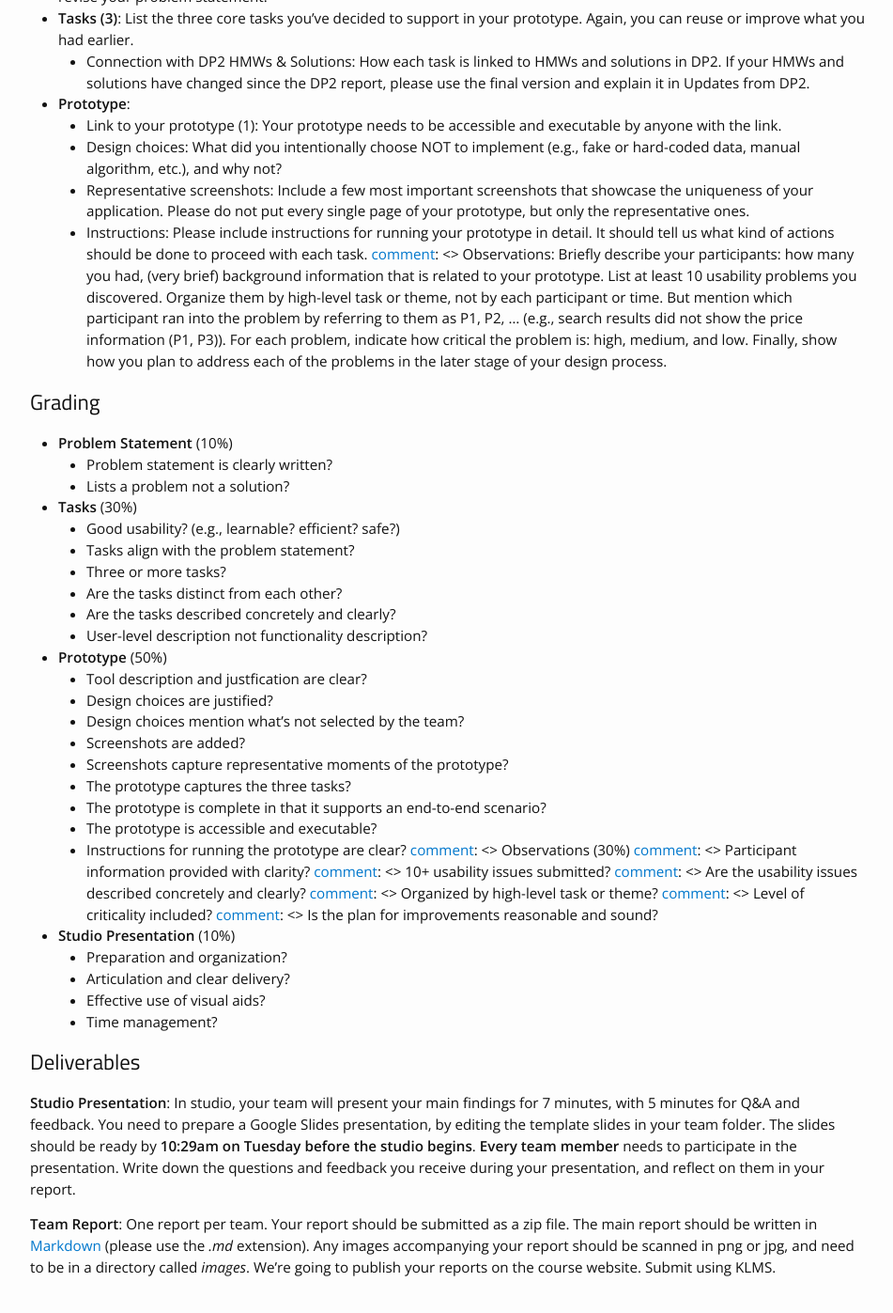
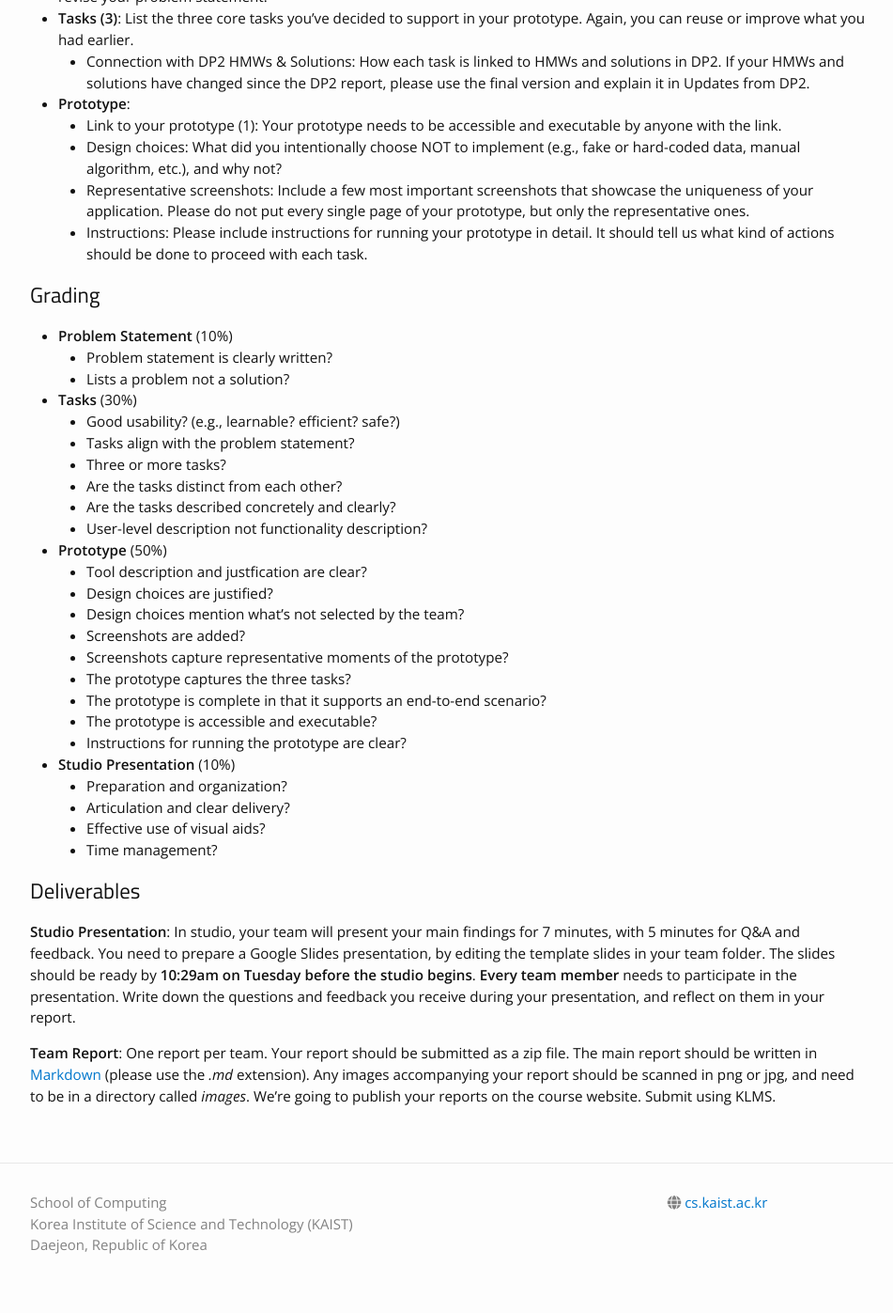
Before and after one commit to cstl-kaist/cs473-2025-fall, a Jekyll site: the page built from _projects/05_DPM3.md, in a window 1280 px wide and 1400 px high, scrolled down 1005 px. Shown: the top 1397 px of the window at 94% size, without its empty margins (163-1114 px from the left). Built offline with Jekyll 4.4.1, drawn with Linux system fonts in a browser that asks for light colours; nearby versions of some CDN libraries.

Commit message:
Fixing DPM3 again

```diff
--- a/_projects/05_DPM3.md
+++ b/_projects/05_DPM3.md
@@ -10,6 +10,22 @@ hide_from_announcements: true
 #     type: due
 #     date: 2024-04-05T23:59:00
 #     description: 'DP2 due'
+
+# After building your digital prototype, **find at least three participants to test it**. Make sure they are not friends who know about your project already, or classmates. Preferably, **try to find participants who are close to your target user group**. If they are not your target user, please explain how they still provide valuable feedback for your prototype.
+
+# Your Report:
+
+# **Observations**: Briefly describe your participants: how many you had, (very brief) background information that is related to your prototype. List at least 10 usability problems you discovered. Organize them by high-level task or theme, not by each participant or time. But mention which participant ran into the problem by referring to them as P1, P2, ... (e.g., search results did not show the price information (P1, P3)). For each problem, indicate how critical the problem is: high, medium, and low. Finally, show how you plan to address each of the problems in the later stage of your design process.
+
+## Rubric:
+
+# **Observations** (30%)
+# Participant information provided with clarity?
+# 10+ usability issues submitted?
+# Are the usability issues described concretely and clearly?
+# Organized by high-level task or theme?
+# Level of criticality included?
+# Is the plan for improvements reasonable and sound?
 ---
 
 ## What do we do?
@@ -20,8 +36,6 @@ Functionality does not need to be fully implemented. Please use hard-coded but r
 **Note:** In our feedback, we have strongly encouraged you to narrow down the scope of the idea and focus on the core social computing aspect of the idea. Supporting three tasks should also be thought as a way to focus, not diverge. You should define concrete tasks that are connected to the core idea, not three completely disjoint tasks that make it work like three separate systems.
 
 **You will do a live demo of your prototype during the studio presentation**. A live demo must focus on explaining how tasks are supported rather than functional features. Try to capture the end-to-end scenario.
-
-[comment]: <> After building your digital prototype, **find at least three participants to test it**. Make sure they are not friends who know about your project already, or classmates. Preferably, **try to find participants who are close to your target user group**. If they are not your target user, please explain how they still provide valuable feedback for your prototype.
 
 
 ## Your Report
@@ -35,7 +49,7 @@ Your report should include:
   * Design choices: What did you intentionally choose NOT to implement (e.g., fake or hard-coded data, manual algorithm, etc.), and why not?
   * Representative screenshots: Include a few most important screenshots that showcase the uniqueness of your application. Please do not put every single page of your prototype, but only the representative ones.
   * Instructions: Please include instructions for running your prototype in detail. It should tell us what kind of actions should be done to proceed with each task.
-[comment]: <> Observations: Briefly describe your participants: how many you had, (very brief) background information that is related to your prototype. List at least 10 usability problems you discovered. Organize them by high-level task or theme, not by each participant or time. But mention which participant ran into the problem by referring to them as P1, P2, ... (e.g., search results did not show the price information (P1, P3)). For each problem, indicate how critical the problem is: high, medium, and low. Finally, show how you plan to address each of the problems in the later stage of your design process.
+
 
 
 ## Grading
@@ -59,13 +73,6 @@ Your report should include:
   * The prototype is complete in that it supports an end-to-end scenario?
   * The prototype is accessible and executable?
   * Instructions for running the prototype are clear?
-[comment]: <> Observations (30%)
-[comment]: <> Participant information provided with clarity?
-[comment]: <> 10+ usability issues submitted?
-[comment]: <> Are the usability issues described concretely and clearly?
-[comment]: <> Organized by high-level task or theme?
-[comment]: <> Level of criticality included?
-[comment]: <> Is the plan for improvements reasonable and sound?
 * **Studio Presentation** (10%)
   * Preparation and organization?
   * Articulation and clear delivery?
```
